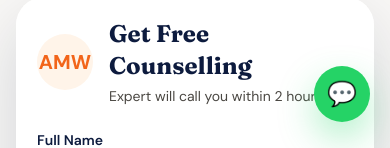
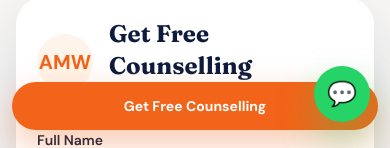
Before and after one commit to Abhimanayu/amwcareerpoint-frontend, a Next.js app: page / in a window 390 px wide. Shown: the part 702-850 px from the top of the page. Built offline with nearby package versions, Linux system fonts and the light colour scheme; no server answers.

Commit message:
feat(website): add mobile counselling CTA

```diff
--- a/src/app/(website)/layout.tsx
+++ b/src/app/(website)/layout.tsx
@@ -1,4 +1,4 @@
-import { Header, Footer } from "@/components/layout";
+import { Header, Footer, MobileStickyCTA } from "@/components/layout";
 import { WhatsAppFloater } from '@/components/layout/WhatsAppFloater';
 import { AnnouncementBar } from "@/components/home";
 import { ErrorBoundary } from "@/components/ui/ErrorBoundary";
@@ -49,6 +49,7 @@ export default function WebsiteLayout({
         <ErrorBoundary>{children}</ErrorBoundary>
       </main>
       <Footer />
+      <MobileStickyCTA />
       <WhatsAppFloater />
     </>
   );
--- /dev/null
+++ b/src/app/(website)/loading.tsx
@@ -0,0 +1,5 @@
+import { PageSkeleton } from '@/components/ui';
+
+export default function Loading() {
+  return <PageSkeleton />;
+}
--- /dev/null
+++ b/src/components/layout/MobileStickyCTA.tsx
@@ -0,0 +1,38 @@
+'use client';
+
+import Link from 'next/link';
+import { usePathname } from 'next/navigation';
+import { type MouseEvent } from 'react';
+
+export function MobileStickyCTA() {
+  const pathname = usePathname();
+
+  const handleClick = (event: MouseEvent<HTMLAnchorElement>) => {
+    const counsellingSection = document.getElementById('counselling');
+
+    if (!counsellingSection) {
+      return;
+    }
+
+    event.preventDefault();
+    counsellingSection.scrollIntoView({ behavior: 'smooth', block: 'start' });
+    globalThis.history.replaceState(null, '', '#counselling');
+  };
+
+  const isContactPage = pathname === '/contact';
+  if (isContactPage) {
+    return null;
+  }
+
+  return (
+    <div className="pointer-events-none fixed inset-x-0 bottom-0 z-40 px-3 pb-[calc(env(safe-area-inset-bottom)+0.75rem)] pt-3 md:hidden">
+      <Link
+        href="#counselling"
+        onClick={handleClick}
+        className="pointer-events-auto flex h-12 w-full items-center justify-center rounded-full bg-[#F26419] px-5 text-sm font-bold text-white shadow-[0_14px_34px_rgba(242,100,25,0.35)] transition-colors hover:bg-[#FF8040]"
+      >
+        Get Free Counselling
+      </Link>
+    </div>
+  );
+}
--- a/src/components/layout/index.ts
+++ b/src/components/layout/index.ts
@@ -1,2 +1,3 @@
 export * from './Header';
 export * from './Footer';
+export * from './MobileStickyCTA';
```
